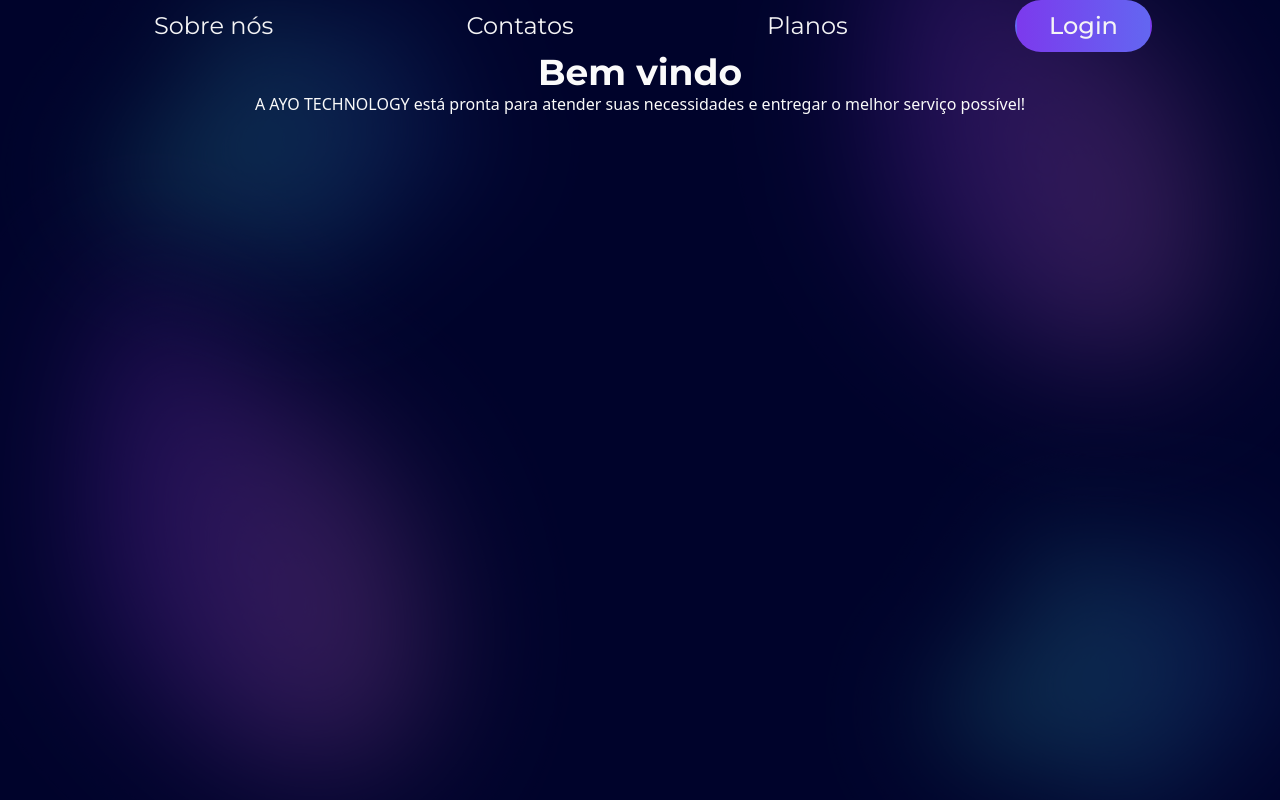
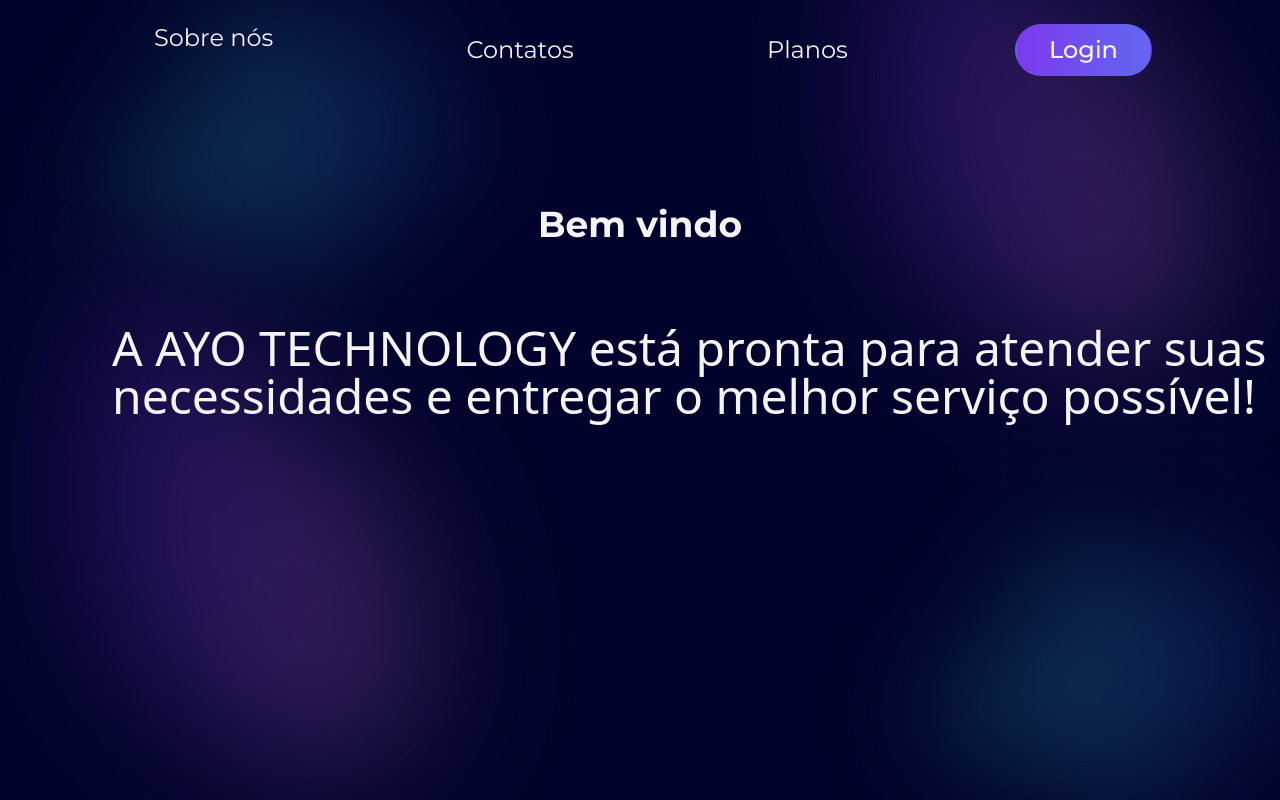
Before and after one commit to ferreiraluiza/AyoTechnology, a React (Vite) app in the folder AyoTechnology/frontend/: page /landing in a window 1280 px wide. Built offline with nearby package versions, Linux system fonts and the light colour scheme.

Commit message:
CODAR FRONTEND É MT CHATOOOOOO

```diff
--- a/AyoTechnology/frontend/src/pages/landingPage/landing.jsx
+++ b/AyoTechnology/frontend/src/pages/landingPage/landing.jsx
@@ -4,10 +4,10 @@
       {/*primeira tela*/}
       <div
         className="h-screen bg-cover bg-center"
-        style={{ backgroundImage: `url(${"/assets/imagem1.svg"})` }}
+        style={{ backgroundImage: `url(${"/assets/image/imagem1.svg"})` }}
       >
         {/*cabeçalho*/}
-        <div className="text-zinc-100 flex justify-between mx-32">
+        <div className="text-zinc-100 flex justify-between mx-32 space-y-6 mb-32 ">
 
         <button className="relative inline-flex items-center px-6 py-2  border-2 border-transparent rounded-full bg-transparent group ">
             <p className=" font-montserrat text-2xl">Sobre nós</p>
@@ -47,13 +47,16 @@
 
         {/*restante*/}
 
-        <div className="flex justify-center items-center flex-col text-zinc-50">
-          <h1 className="text-4xl font-bold font-montserrat">Bem vindo</h1>
+        <div className="flex justify-center flex-col text-zinc-100 space-y-20 mt-12">
 
-          <p>
+          <h1 className="text-4xl font-bold font-montserrat text-center ">Bem vindo</h1>
+
+<div className=" inline-block  flex-col text-zinc-100 space-y-20 mt-12 ">
+          <p className="text-5xl ms-28">
             A AYO TECHNOLOGY está pronta para atender suas necessidades e
             entregar o melhor serviço possível!
           </p>
+          </div>
         </div>
       </div>
     </div>
```
Also changed, not shown: AyoTechnology/frontend/public/assets/image/imagem1.svg (renamed from AyoTechnology/frontend/public/assets/imagem1.svg), AyoTechnology/frontend/public/assets/image/login.svg (renamed from AyoTechnology/frontend/public/assets/login.svg).
